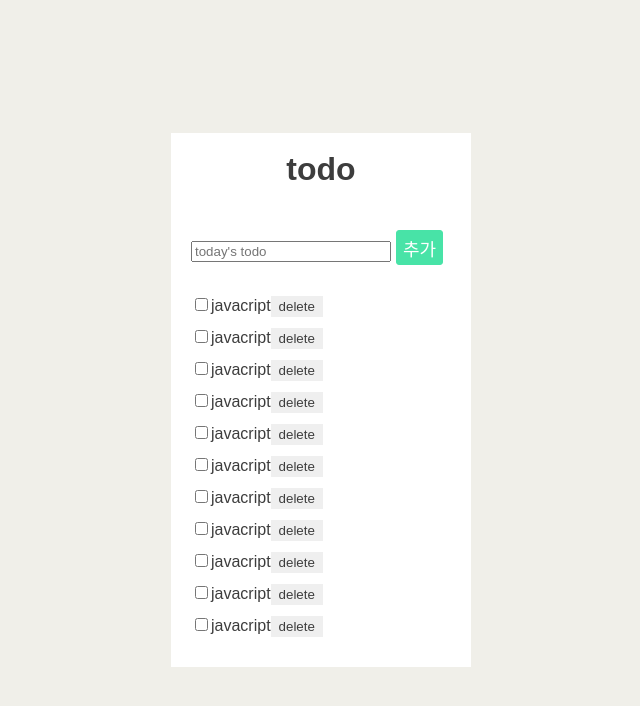
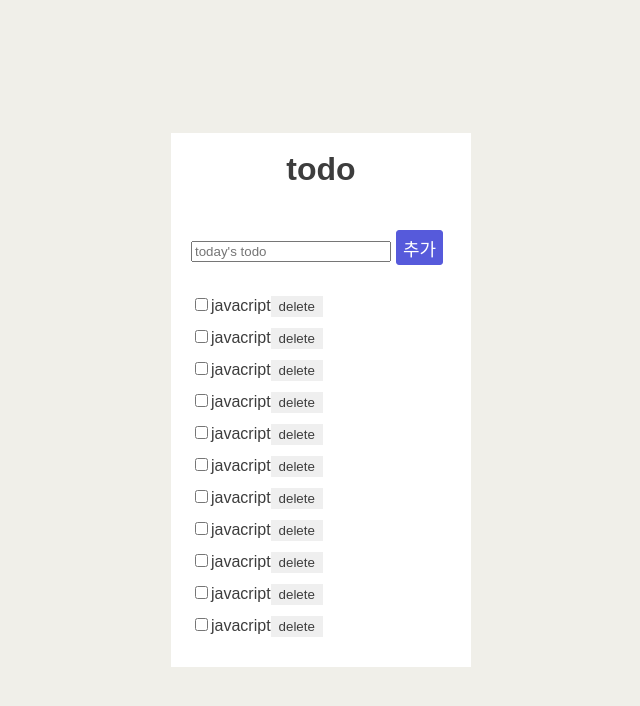
Before and after one commit to Kim-Jaemin420/wanted-pre-onboarding-fe, a React (Create React App) app: page /todo in a window 1280 px wide. Shown: the top 706 px of the page, without its empty margins (319-959 px from the left). Built offline with nearby package versions, Linux system fonts and the light colour scheme.

Commit message:
Style: primary color 변경

```diff
--- a/src/styles/_color.scss
+++ b/src/styles/_color.scss
@@ -1,5 +1,5 @@
 $background: rgb(240, 239, 233);
 $backgroundWhite: rgb(255, 255, 255);
-$primary: rgb(72, 227, 167);
+$primary: rgb(86, 90, 219);
 $fontColor: #3d3d3d;
 $disabled: #777;
```
